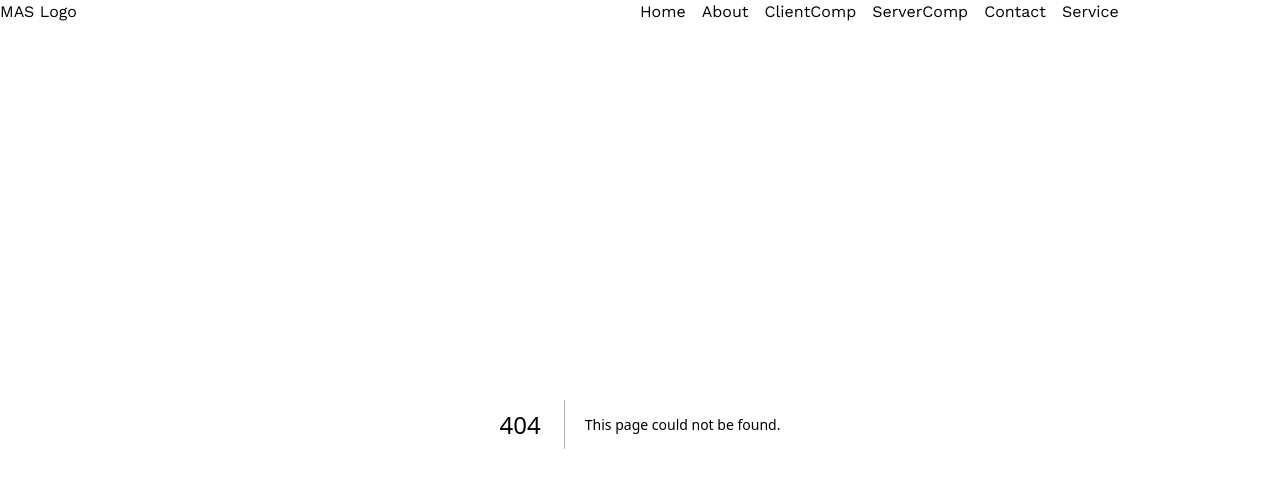
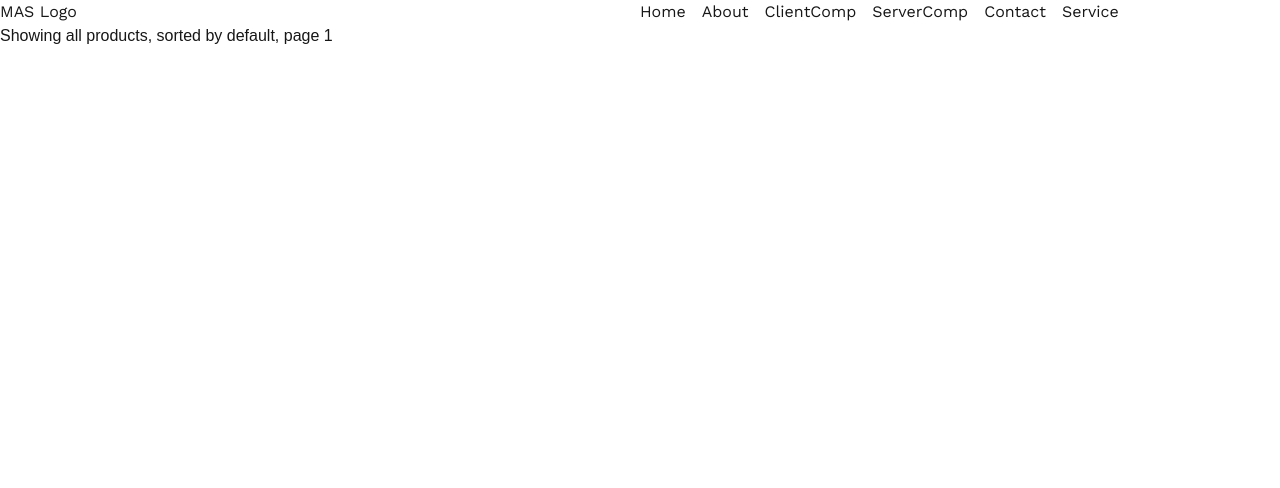
Before and after one commit to Aheed-Siddiqui-Official/Next-JS, a Next.js app in the folder nextjs_app/: page /products in a window 1280 px wide. Before the commit this address had no page. Shown: the top 488 px of the page. Built offline with nearby package versions, Linux system fonts and the light colour scheme.

Commit message:
How to Use URL Query Strings in Next.js

```diff
--- /dev/null
+++ b/nextjs_app/app/(users)/products/page.jsx
@@ -0,0 +1,18 @@
+const Products = async ({ searchParams }) => {
+  const searchParam = await searchParams;
+//   console.log(searchParam);
+
+  const category = searchParam?.category || "all";
+  const sort = searchParam?.sort || "default";
+  const page = searchParam?.page || 1;
+  console.log(searchParam);
+
+
+  return (
+    <div>
+      Showing {category} products, sorted by {sort}, page {page}
+    </div>
+  );
+};
+
+export default Products;
```
Also changed, not shown: 1 other file (tests, documents, lock files or other folders).
